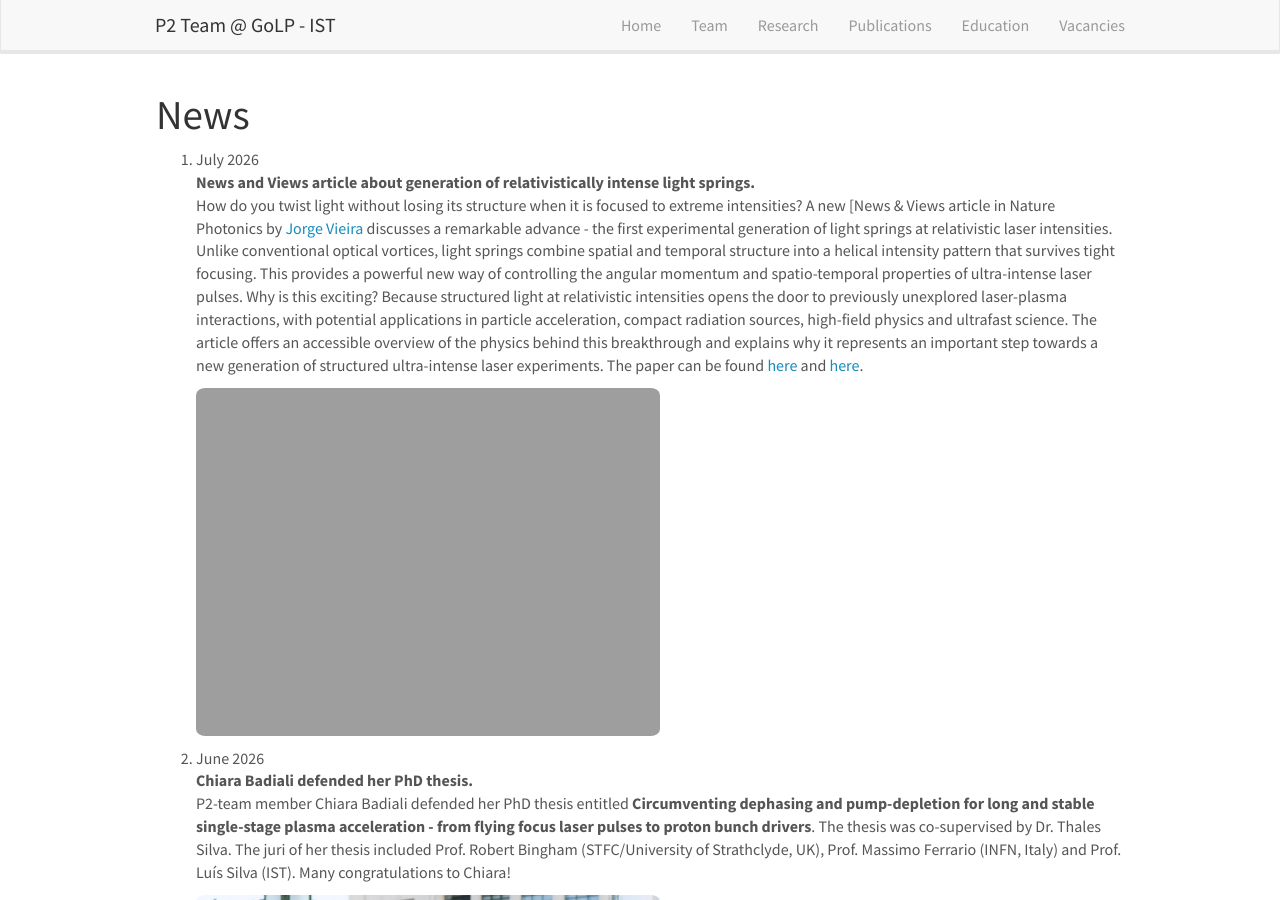
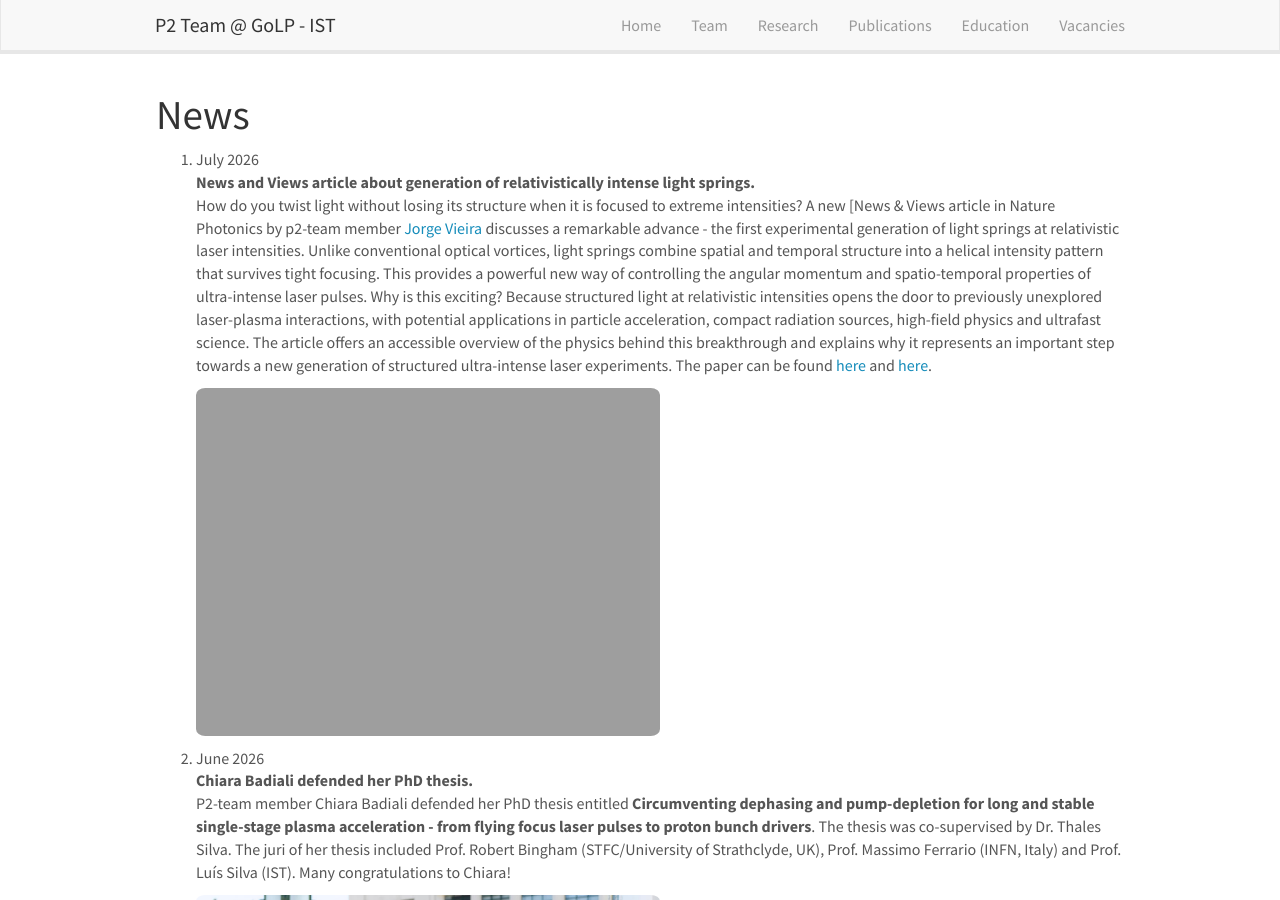
Before and after one commit to p2team/p2team.github.io, a Jekyll site: the page built from _pages/allnews.md, in a window 1280 px wide and 900 px high. Built offline with Jekyll 4.4.1, drawn with Linux system fonts in a browser that asks for light colours; nearby versions of some CDN libraries.

Commit message:
news and views v2

```diff
--- a/_data/news.yml
+++ b/_data/news.yml
@@ -1,6 +1,6 @@
 - date: 3. July 2026
   headline: News and Views article about generation of relativistically intense light springs.
-  fullstory: How do you twist light without losing its structure when it is focused to extreme intensities? A new [News & Views article in Nature Photonics by [Jorge Vieira](https://www.linkedin.com/in/jorge-vieira-9144aa30/) discusses a remarkable advance - the first experimental generation of light springs at relativistic laser intensities. Unlike conventional optical vortices, light springs combine spatial and temporal structure into a helical intensity pattern that survives tight focusing. This provides a powerful new way of controlling the angular momentum and spatio-temporal properties of ultra-intense laser pulses. Why is this exciting? Because structured light at relativistic intensities opens the door to previously unexplored laser-plasma interactions, with potential applications in particle acceleration, compact radiation sources, high-field physics and ultrafast science. The article offers an accessible overview of the physics behind this breakthrough and explains why it represents an important step towards a new generation of structured ultra-intense laser experiments. The paper can be found [here](https://www.nature.com/articles/s41566-026-01947-7) and [here](https://rdcu.be/frJzA).
+  fullstory: How do you twist light without losing its structure when it is focused to extreme intensities? A new [News & Views article in Nature Photonics by p2-team member [Jorge Vieira](https://www.linkedin.com/in/jorge-vieira-9144aa30/) discusses a remarkable advance - the first experimental generation of light springs at relativistic laser intensities. Unlike conventional optical vortices, light springs combine spatial and temporal structure into a helical intensity pattern that survives tight focusing. This provides a powerful new way of controlling the angular momentum and spatio-temporal properties of ultra-intense laser pulses. Why is this exciting? Because structured light at relativistic intensities opens the door to previously unexplored laser-plasma interactions, with potential applications in particle acceleration, compact radiation sources, high-field physics and ultrafast science. The article offers an accessible overview of the physics behind this breakthrough and explains why it represents an important step towards a new generation of structured ultra-intense laser experiments. The paper can be found [here](https://www.nature.com/articles/s41566-026-01947-7) and [here](https://rdcu.be/frJzA).
   number_photo: 1
   photo: news-and-views.jpg
 
```
